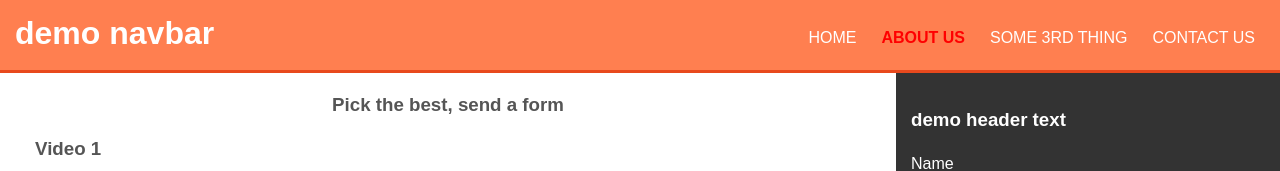
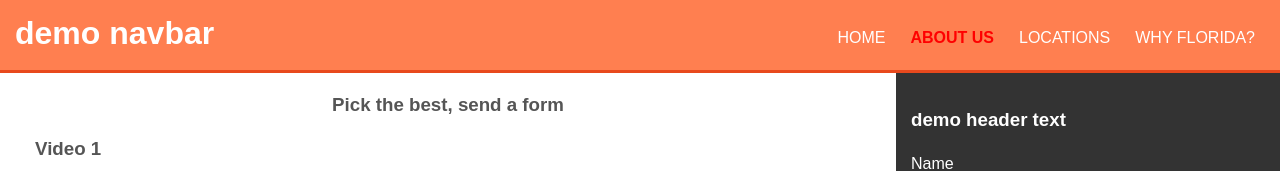
Before and after one commit to ghFLREwebhost/webapp, a website: page video.html in a window 1280 px wide. Shown: the top 171 px of the page. Drawn offline with Linux system fonts and the light colour scheme.

```diff
--- a/video.html
+++ b/video.html
@@ -18,8 +18,8 @@
 			<ul>
 				<li><a href="./index.html" >Home</a></li>
 				<li><a href="./video.html" class="current">About Us</a></li>
-				<li><a href="./map.html">Some 3rd Thing</a></li>
-				<li><a href="./contactus.html">Contact Us</a></li>
+				<li><a href="./map.html">Locations</a></li>
+				<li><a href="./contactus.html">Why Florida?</a></li>
 			</ul>
 		</nav>
 </header>
```
Also changed, not shown: contactus.html (+2 -2 lines), map.html (+2 -2 lines), package.json (added, +16 -0 lines).
